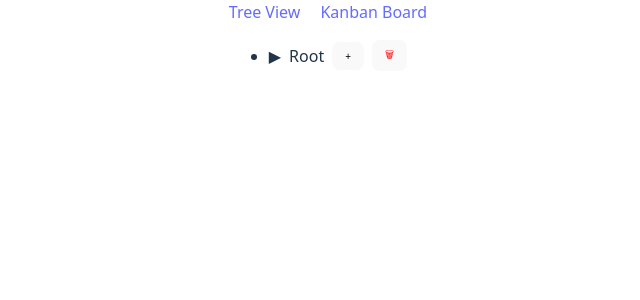
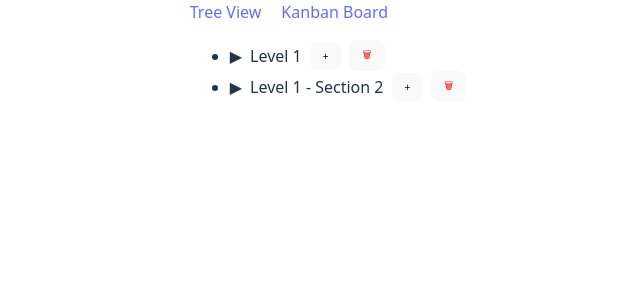
Before and after one commit to Sirjanpreetkaur/EZ-LAB, a React (Vite) app in the folder tree-kanban/: page /tree in a window 1280 px wide. Shown: the top 300 px of the page, without its empty margins (312-952 px from the left). Built offline with nearby package versions, Linux system fonts and the light colour scheme.

Commit message:
Lazy load implemented

```diff
--- a/tree-kanban/src/components/Tree/TreeNode.tsx
+++ b/tree-kanban/src/components/Tree/TreeNode.tsx
@@ -1,15 +1,27 @@
 import { useState } from "react";
 
-const TreeNode = ({ node, expanded, setExpanded, addNode, deleteNode, editNode }) => {
+const TreeNode = ({
+  node,
+  expanded,
+  setExpanded,
+  addNode,
+  deleteNode,
+  editNode,
+  loadChildren,
+  loading
+}) => {
   const [showInput, setShowInput] = useState(false);
   const [value, setValue] = useState("");
 
   const [editing, setEditing] = useState(false);
   const [editValue, setEditValue] = useState(node.label);
 
-  const hasChildren = node.children && node.children.length > 0;
+  const hasLoadedChildren = Array.isArray(node.children);
+  const notLoaded = node.children === null;
 
   const toggleExpand = () => {
+    if (notLoaded) loadChildren(node.id);
+
     setExpanded({
       ...expanded,
       [node.id]: !expanded[node.id]
@@ -19,8 +31,8 @@ const TreeNode = ({ node, expanded, setExpanded, addNode, deleteNode, editNode }
   const handleAdd = () => {
     if (!value.trim()) return;
     addNode(node.id, value);
+    setShowInput(false);
     setValue("");
-    setShowInput(false);
   };
 
   const handleEdit = () => {
@@ -32,23 +44,22 @@ const TreeNode = ({ node, expanded, setExpanded, addNode, deleteNode, editNode }
   return (
     <li>
       <div style={{ display: "flex", gap: "8px", alignItems: "center" }}>
-        {hasChildren ? (
-          <span style={{ cursor: "pointer" }} onClick={toggleExpand}>
+        {notLoaded ? (
+          <span onClick={toggleExpand} style={{ cursor: "pointer" }}>▶</span>
+        ) : hasLoadedChildren ? (
+          <span onClick={toggleExpand} style={{ cursor: "pointer" }}>
             {expanded[node.id] ? "▼" : "▶"}
           </span>
         ) : (
-          <span style={{ width: "12px" }}></span>
+          <span style={{ width: "12px" }} />
         )}
 
         {!editing ? (
-          <span
-            onDoubleClick={() => setEditing(true)}
-            style={{ cursor: "pointer" }}
-          >
+          <span onDoubleClick={() => setEditing(true)} style={{ cursor: "pointer" }}>
             {node.label}
           </span>
         ) : (
-          <span>
+          <>
             <input
               value={editValue}
               autoFocus
@@ -57,26 +68,15 @@ const TreeNode = ({ node, expanded, setExpanded, addNode, deleteNode, editNode }
             />
             <button onClick={handleEdit}>✔</button>
             <button onClick={() => setEditing(false)}>✖</button>
-          </span>
+          </>
         )}
 
-        <button
-          onClick={() => setShowInput(true)}
-          style={{ fontSize: "10px" }}
-        >
-          +
-        </button>
-
-        <button
-          onClick={() => deleteNode(node.id)}
-          style={{ fontSize: "10px", color: "red" }}
-        >
-          🗑
-        </button>
+        <button onClick={() => setShowInput(true)} style={{ fontSize: "10px" }}>+</button>
+        <button onClick={() => deleteNode(node.id)} style={{ fontSize: "10px", color: "red" }}>🗑</button>
       </div>
 
       {showInput && (
-        <div style={{ marginLeft: "20px", marginTop: "4px" }}>
+        <div style={{ marginLeft: "20px" }}>
           <input
             value={value}
             onChange={(e) => setValue(e.target.value)}
@@ -88,7 +88,11 @@ const TreeNode = ({ node, expanded, setExpanded, addNode, deleteNode, editNode }
         </div>
       )}
 
-      {hasChildren && expanded[node.id] && (
+      {loading[node.id] && (
+        <div style={{ marginLeft: "20px", color: "gray" }}>Loading...</div>
+      )}
+
+      {hasLoadedChildren && expanded[node.id] && node.children.length > 0 && (
         <ul style={{ marginLeft: "20px" }}>
           {node.children.map((child) => (
             <TreeNode
@@ -99,10 +103,19 @@ const TreeNode = ({ node, expanded, setExpanded, addNode, deleteNode, editNode }
               addNode={addNode}
               deleteNode={deleteNode}
               editNode={editNode}
+              loadChildren={loadChildren}
+              loading={loading}
             />
           ))}
         </ul>
       )}
+
+      {hasLoadedChildren &&
+        expanded[node.id] &&
+        node.children.length === 0 &&
+        !loading[node.id] && (
+          <div style={{ marginLeft: "20px", color: "gray" }}>No children</div>
+        )}
     </li>
   );
 };
--- a/tree-kanban/src/components/Tree/TreeView.tsx
+++ b/tree-kanban/src/components/Tree/TreeView.tsx
@@ -5,6 +5,33 @@ import TreeNode from "./TreeNode";
 const TreeView = () => {
   const [tree, setTree] = useState(initialTree);
   const [expanded, setExpanded] = useState({});
+  const [loading, setLoading] = useState({});
+
+  const loadChildren = (nodeId) => {
+    setLoading((prev) => ({ ...prev, [nodeId]: true }));
+
+    setTimeout(() => {
+      const update = (items) =>
+        items.map((item) => {
+          if (item.id === nodeId) {
+            return {
+              ...item,
+              children: item.lazyChildren || [],
+              lazyChildren: undefined
+            };
+          }
+
+          if (Array.isArray(item.children)) {
+            return { ...item, children: update(item.children) };
+          }
+
+          return item;
+        });
+
+      setTree(update(tree));
+      setLoading((prev) => ({ ...prev, [nodeId]: false }));
+    }, 500);
+  };
 
   const addNode = (parentId, label) => {
     const newNode = {
@@ -13,54 +40,55 @@ const TreeView = () => {
       children: []
     };
 
-    const updateTree = (items) =>
+    const update = (items) =>
       items.map((item) => {
         if (item.id === parentId) {
-          return {
-            ...item,
-            children: [...(item.children || []), newNode]
-          };
+          const children = Array.isArray(item.children)
+            ? [...item.children, newNode]
+            : [newNode];
+
+          return { ...item, children };
         }
-        if (item.children) {
-          return { ...item, children: updateTree(item.children) };
+
+        if (Array.isArray(item.children)) {
+          return { ...item, children: update(item.children) };
         }
+
         return item;
       });
 
-    setTree(updateTree(tree));
-    setExpanded({ ...expanded, [parentId]: true });
+    setTree(update(tree));
+    setExpanded((prev) => ({ ...prev, [parentId]: true }));
   };
 
   const deleteNode = (nodeId) => {
-    if (!window.confirm("Are you sure you want to delete this node?")) return;
+    if (!window.confirm("Are you sure?")) return;
 
-    const removeNode = (items) =>
+    const remove = (items) =>
       items
-        .filter((item) => item.id !== nodeId)
-        .map((item) => {
-          if (item.children) {
-            return { ...item, children: removeNode(item.children) };
-          }
-          return item;
-        });
+        .filter((i) => i.id !== nodeId)
+        .map((i) =>
+          Array.isArray(i.children)
+            ? { ...i, children: remove(i.children) }
+            : i
+        );
 
-    setTree(removeNode(tree));
+    setTree(remove(tree));
   };
 
+  const editNode = (nodeId, newLabel) => {
+    const update = (items) =>
+      items.map((i) => {
+        if (i.id === nodeId) return { ...i, label: newLabel };
 
-  const editNode = (nodeId, newLabel) => {
-    const updateNode = (items) =>
-      items.map((item) => {
-        if (item.id === nodeId) {
-          return { ...item, label: newLabel };
+        if (Array.isArray(i.children)) {
+          return { ...i, children: update(i.children) };
         }
-        if (item.children) {
-          return { ...item, children: updateNode(item.children) };
-        }
-        return item;
+
+        return i;
       });
 
-    setTree(updateNode(tree));
+    setTree(update(tree));
   };
 
   return (
@@ -71,6 +99,8 @@ const TreeView = () => {
           node={node}
           expanded={expanded}
           setExpanded={setExpanded}
+          loadChildren={loadChildren}
+          loading={loading}
           addNode={addNode}
           deleteNode={deleteNode}
           editNode={editNode}
--- a/tree-kanban/src/mock/treeData.ts
+++ b/tree-kanban/src/mock/treeData.ts
@@ -1,21 +1,62 @@
-import type  { TreeNodeType } from "../types/tree";
+import type { TreeNodeType } from "../types/tree";
 
 export const initialTree: TreeNodeType[] = [
   {
     id: "1",
-    label: "Root",
-    children: [
+    label: "Level 1",
+    children: null,
+    lazyChildren: [
       {
         id: "1-1",
-        label: "Child 1"
+        label: "Level 2 - Child A",
+        children: null,
+        lazyChildren: [
+          {
+            id: "1-1-1",
+            label: "Level 3 - Child A-1",
+            children: null
+          },
+          {
+            id: "1-1-2",
+            label: "Level 3 - Child A-2",
+            children: null
+          }
+        ]
       },
       {
         id: "1-2",
-        label: "Child 2",
-        children: [
+        label: "Level 2 - Child B",
+        children: null,
+        lazyChildren: [
           {
             id: "1-2-1",
-            label: "Leaf"
+            label: "Level 3 - Child B-1",
+            children: null
+          }
+        ]
+      }
+    ]
+  },
+
+  {
+    id: "2",
+    label: "Level 1 - Section 2",
+    children: null,
+    lazyChildren: [
+      {
+        id: "2-1",
+        label: "Level 2 - Child C",
+        children: null
+      },
+      {
+        id: "2-2",
+        label: "Level 2 - Child D",
+        children: null,
+        lazyChildren: [
+          {
+            id: "2-2-1",
+            label: "Level 3 - Child D-1",
+            children: null
           }
         ]
       }
--- a/tree-kanban/src/types/tree.ts
+++ b/tree-kanban/src/types/tree.ts
@@ -1,6 +1,6 @@
 export interface TreeNodeType {
   id: string;
   label: string;
-  children?: TreeNodeType[];
-  isLeaf?: boolean;
+  children: TreeNodeType[] | null;
+  lazyChildren?: TreeNodeType[];
 }
```
